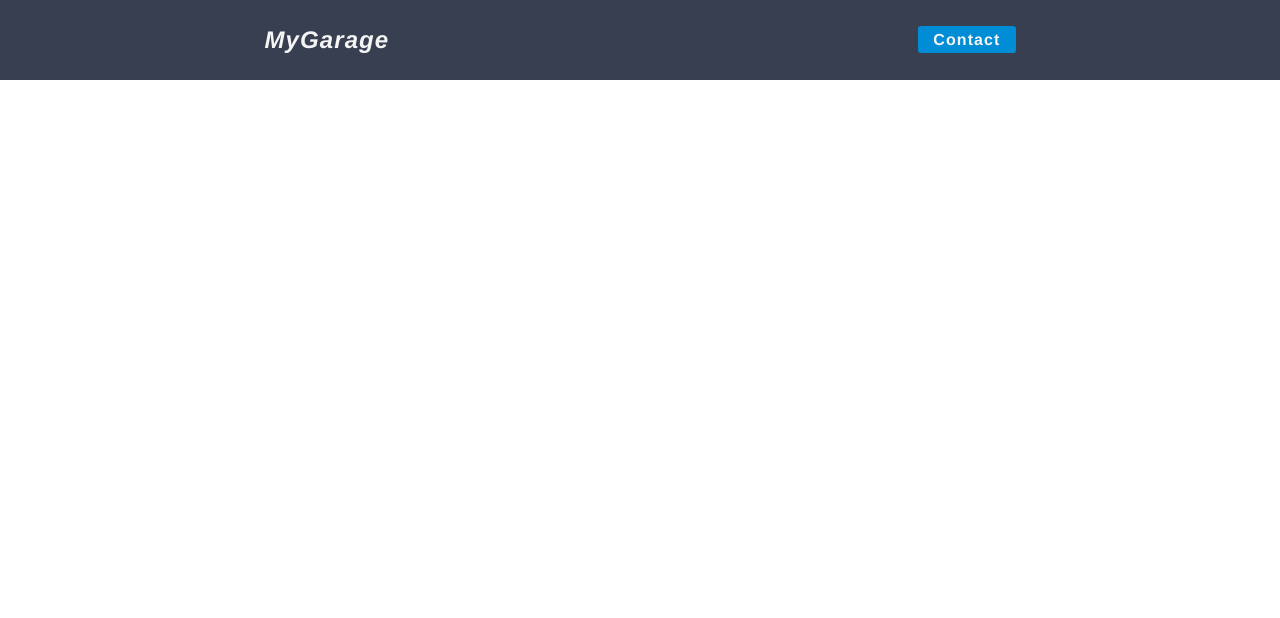
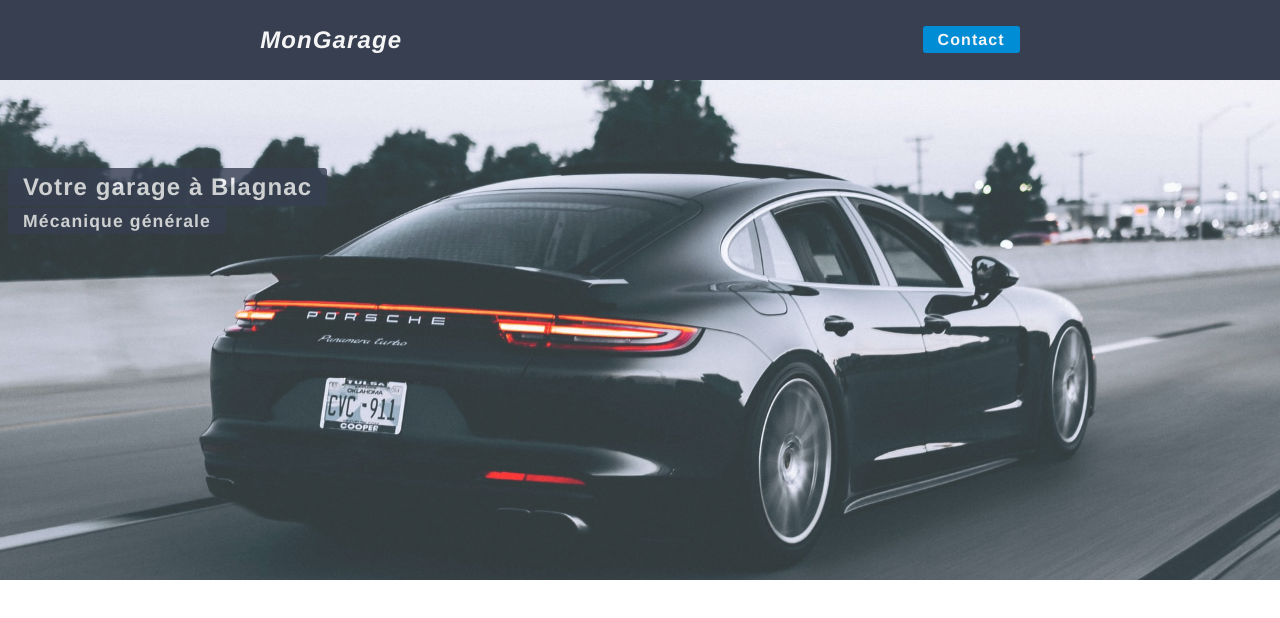
Before and after one commit to keAlVr/MyGarage, a plain HTML site: page index.html in a window 1280 px wide. Drawn offline with Linux system fonts and the light colour scheme.

Commit message:
Nav and Header ok

```diff
--- a/css/styles.css
+++ b/css/styles.css
@@ -30,3 +30,44 @@ nav {
     border-radius: 3px;
     background-color: #008DD5;
 }
+
+/* ----- HEADER STARTS HERE ----- */
+
+header {
+    width: 100%;
+    max-height: 500px;
+    overflow: hidden;
+    display: flex;
+    justify-content: center;
+    align-items: center;
+    position: relative;
+}
+
+.header__h1 {
+    position: absolute;
+    padding: 5px 15px;
+    font-size: 1.5rem;
+    font-weight: bolder;
+    left: 0.5rem;
+    top: 5.5rem;
+    border-radius: 3px;
+    background-color: #373F51;
+    opacity: 80%;
+}
+
+.header__h2 {
+    position: absolute;
+    padding: 2.5px 15px;
+    font-size: 1.1rem;
+    font-weight: bolder;
+    left: 0.5rem;
+    top: 8rem;
+    border-radius: 3px;
+    background-color: #373F51;
+    opacity: 80%;
+}
+
+.header__img {
+    width: 100%;
+    opacity: 80%;
+}
--- a/index.html
+++ b/index.html
@@ -15,12 +15,9 @@
   </head>
 
   <body>
-
     <nav>
       <div class="nav__logo">
-            <h1 class="nav__logo-h1">
-                MyGarage
-            </h1>
+        <h1 class="nav__logo-h1">MonGarage</h1>
       </div>
 
       <div class="nav__links">
@@ -28,6 +25,19 @@
       </div>
     </nav>
 
+    <header>
+        <img class="header__img" src="./img/CarUnsplash.jpg" alt="Car picture" />
+
+        <h1 class="header__h1">
+        Votre garage à Blagnac
+        </h1>
+
+        <h2 class="header__h2">
+            Mécanique générale
+        </h2>
+
+    </header>
+
     <script src="./js/main.js"></script>
   </body>
 </html>
```
Also changed, not shown: img/CarUnsplash.jpg (added), img/code-programming-php-wallpaper-preview.jpg (deleted). Lines whose indentation alone changed are shown as unchanged.
